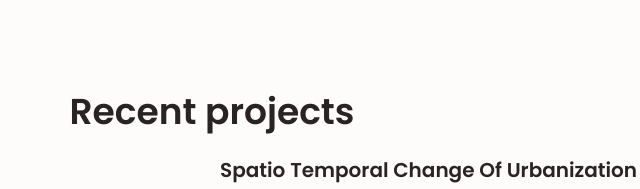
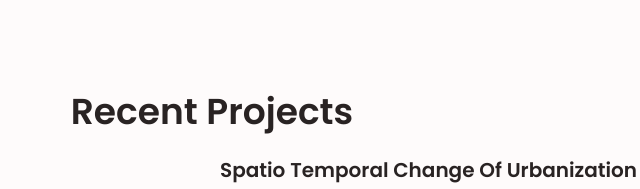
Before and after one commit to abhisek247767/AbhisekRoy-SDE, a plain HTML site: page index.html in a window 1280 px wide. Shown: the part 2832-3021 px from the top of the page, 428-1068 px from the left. Drawn offline with nearby package versions, Linux system fonts and the light colour scheme.

Commit message:
spelling

```diff
--- a/index.html
+++ b/index.html
@@ -743,7 +743,7 @@
 
       <!-- ========== Projects ========== -->
       <section class="portfolio section" id="projects">
-        <h2 class="section_title">Recent projects</h2>
+        <h2 class="section_title">Recent Projects</h2>
 
         <div class="portfolio_container container swiper-container">
           <div class="swiper-wrapper">
```
